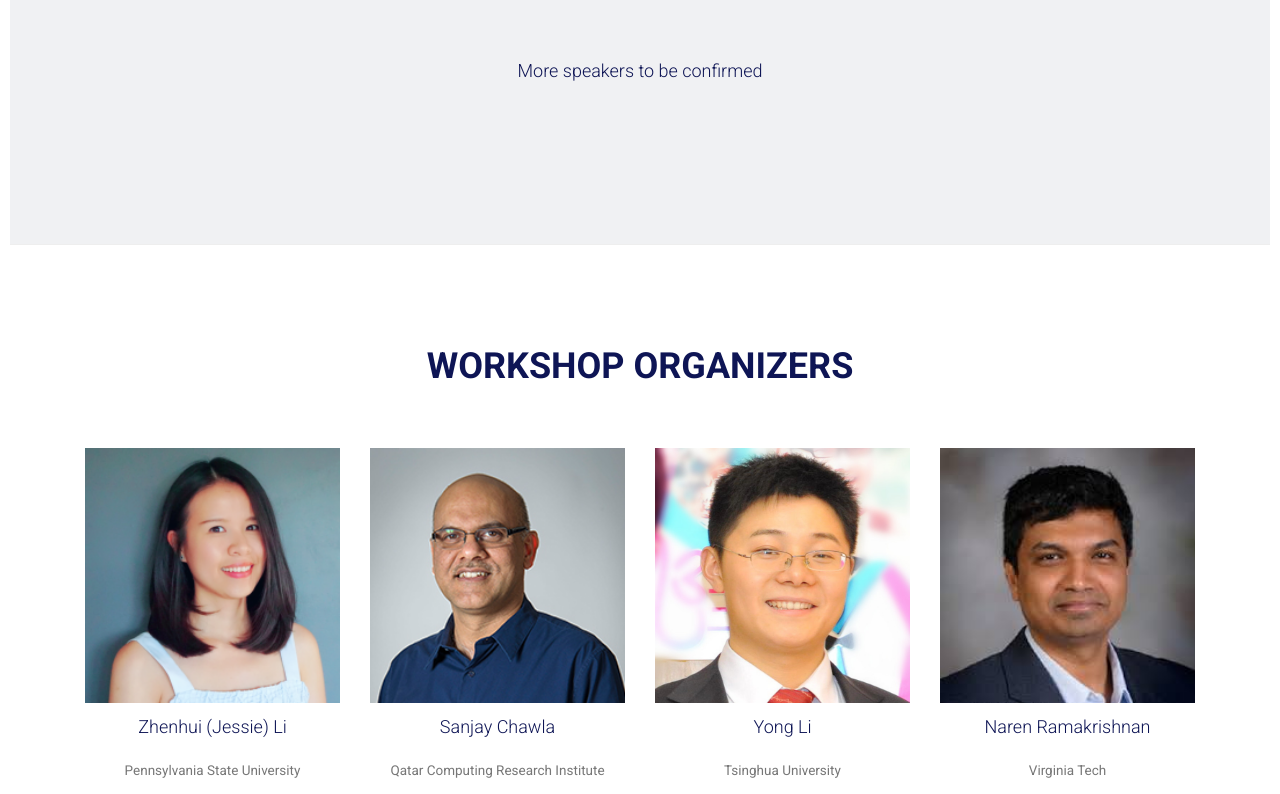
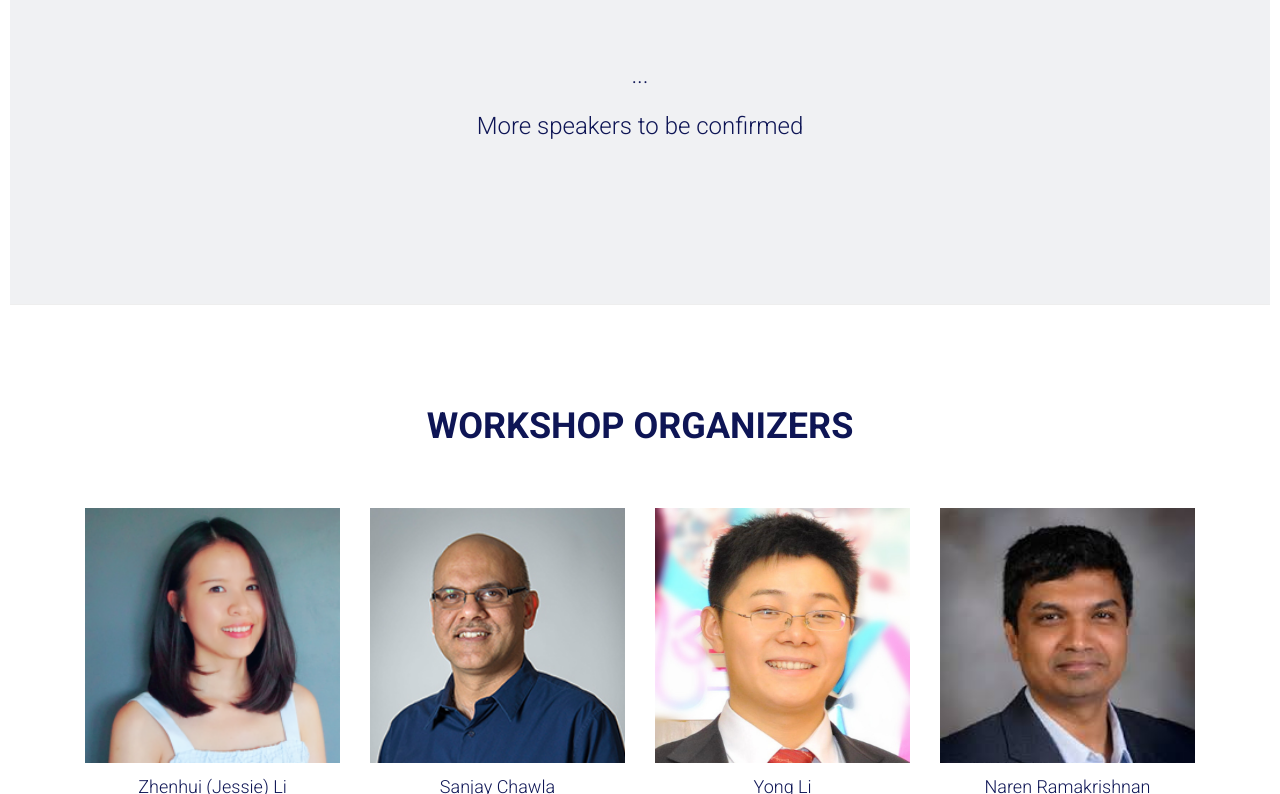
Before and after one commit to prescriptive-analytics/prescriptive-analytics.github.io, a plain HTML site: page index.html in a window 1280 px wide. Shown: the part 4759-5553 px from the top of the page. Drawn offline with Linux system fonts and the light colour scheme; some packages are replaced by stand-ins of ours.

Commit message:
update confirm

```diff
--- a/index.html
+++ b/index.html
@@ -272,7 +272,8 @@
             <div class="row">
                 <div class="col-md-12">
                     <div class="section-title">
-                        <h4>More speakers to be confirmed</h4>
+                        <h3>...</h3>
+                        <h3>More speakers to be confirmed</h3>
                     </div>
                 </div>
             </div>
```
